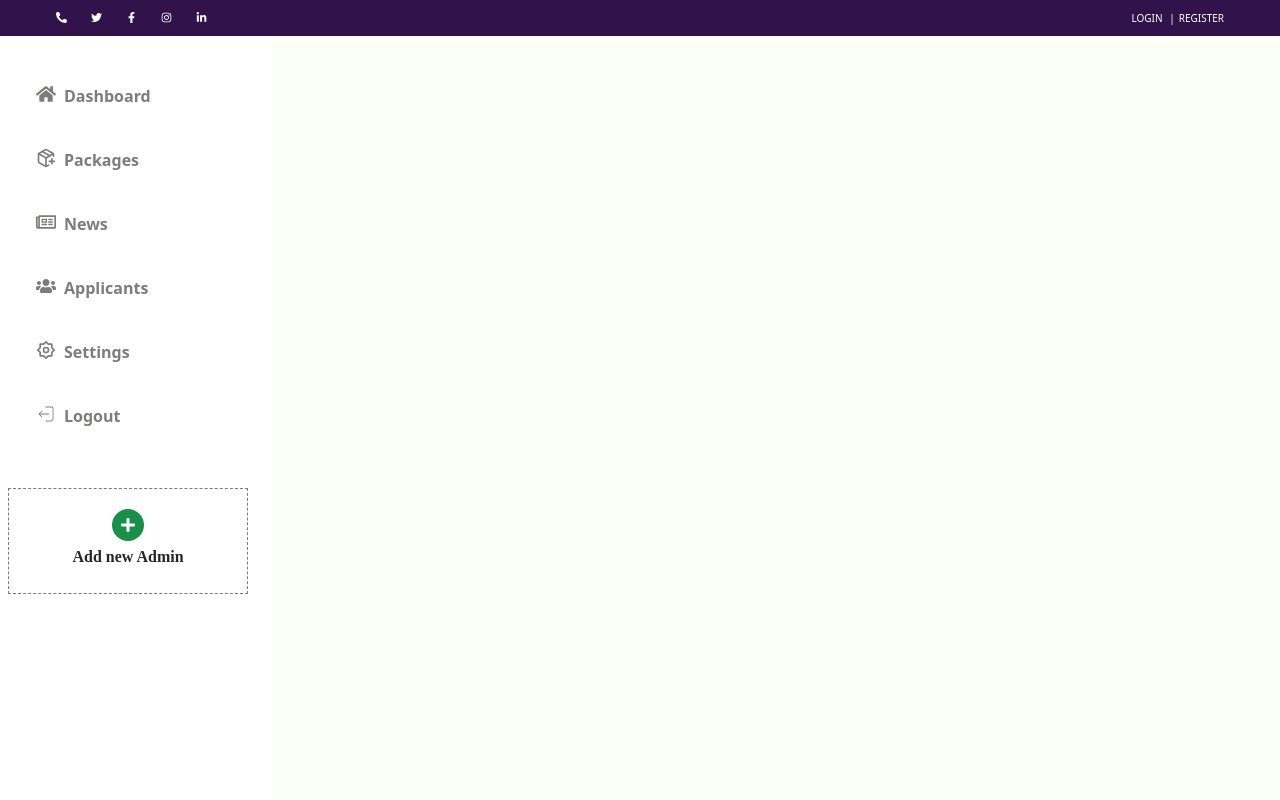
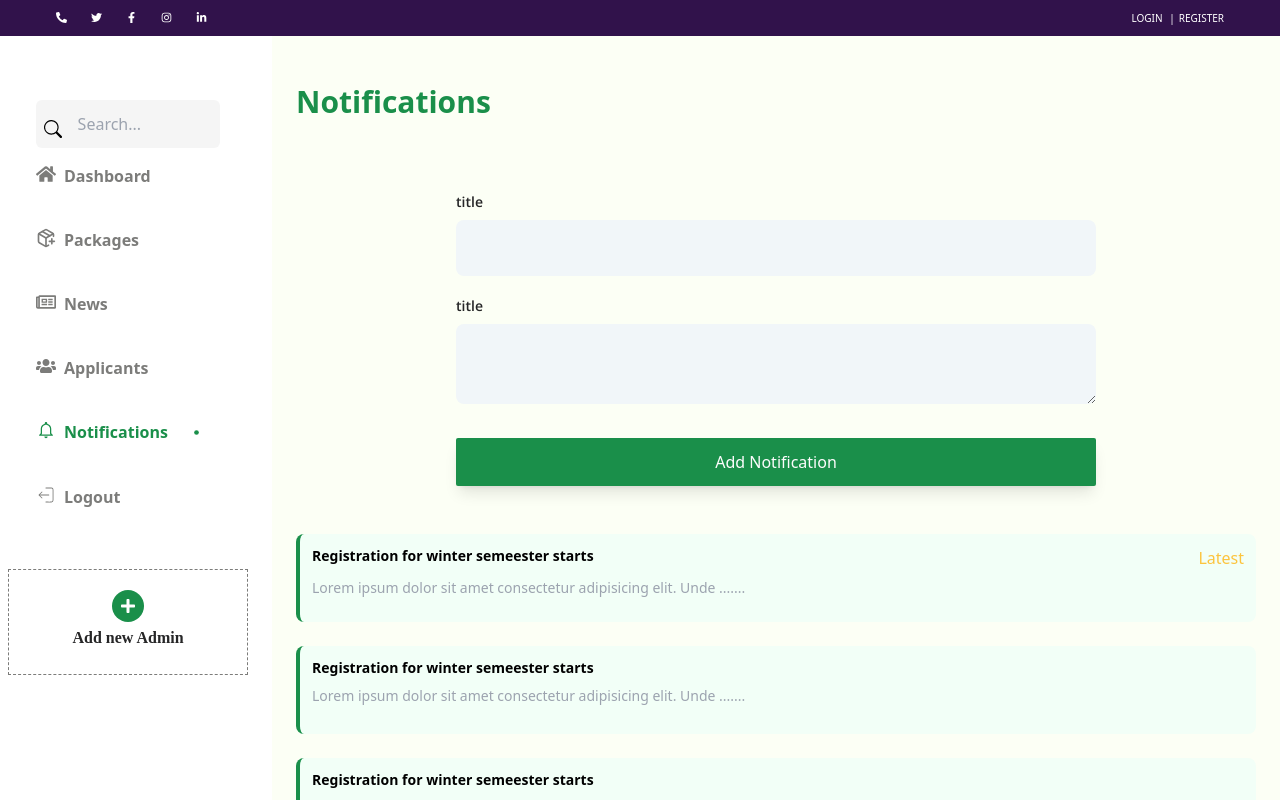
Before and after one commit to Yahckman1112/Itmaam-hajj, a React (Vite) app: page /user/notifications in a window 1280 px wide. Shown: the top 800 px of the page. Built offline with nearby package versions, Linux system fonts and the light colour scheme.

Commit message:
admin notification

```diff
--- a/src/pages/user/User.tsx
+++ b/src/pages/user/User.tsx
@@ -1,10 +1,10 @@
 import { Route, Routes } from "react-router-dom";
 import SideNav from "./components/sideNav";
 import Dashboard from "./pages/dashboard/Dashboard";
-import { FaAccessibleIcon } from "react-icons/fa";
 import TopBar from "../../components/appHeader/TopBar";
 import Packages from "./pages/packages/Packages";
 import Applicants from "./pages/applicants/Applicants";
+import Notification from "./pages/notification/Notification";
 
 function User() {
   return (
@@ -14,14 +14,13 @@ function User() {
         <div className=" w-64 mr-4 hidden lg:block">
           <SideNav />
         </div>
-        <div className="block lg:hidden">
-          <FaAccessibleIcon />{" "}
-        </div>
+
 
         <div className="max-h-screen overflow-y-scroll flex-1 p-6 bg-[#FCFFF5]">
           <Routes>
             <Route path="/packages" element={<Packages />} />
             <Route path="/applicants" element={<Applicants />} />
+            <Route path="/notifications" element={< Notification />} />
             <Route path="/" element={<Dashboard />} />
           </Routes>
         </div>
--- a/src/pages/user/components/sideNav.tsx
+++ b/src/pages/user/components/sideNav.tsx
@@ -2,7 +2,7 @@ import { FaPlus } from "react-icons/fa";
 
 import { CiLogout } from "react-icons/ci";
 
-import { Link, useLocation } from "react-router-dom";
+import { Link, useLocation, useNavigate } from "react-router-dom";
 import { BsDot } from "react-icons/bs";
 import { AuthNav } from "../../../utils/mocks/mocks";
 import CustomModal from "../../../components/modal/CustomModal";
@@ -11,10 +11,16 @@ import { useState } from "react";
 import { Input, Label } from "../pages/packages/package.styles";
 import { useFormik } from "formik";
 import * as Yup from "yup";
+import { BsSearch } from "react-icons/bs";
+import { FaAccessibleIcon } from "react-icons/fa";
+
+
+
 
 function SideNav() {
   const location = useLocation();
   const [isOpen, setIsOpen] = useState(false);
+  const navigate = useNavigate()
 
   const validateAdmin = () => {
     return Yup.object({
@@ -47,11 +53,27 @@ function SideNav() {
     },
   });
 
-  // console.log(formik.values);
+
+  const handleAddAdmin=()=>{
+    setIsOpen(true)
+    navigate('/user')
+  }
+
 
   return (
     <>
+
+
+      {/* <div className="block lg:hidden">
+          <FaAccessibleIcon size={30} />{" "}
+        </div> */}
+
+
       <div className=" pt-12 px-9">
+      <div className={`${'my-4 h-[3rem] bg-[#F5F5F5] rounded-md grid grid-cols-5 p-2  '} hideOnMobile`}>
+        <BsSearch size={18} className='mt-3' />
+        <input type="text" className={' outline-none col-span-4 bg-inherit '} placeholder="Search..." />
+      </div>
         {AuthNav.map((item: any, i: any) => (
           <Link key={i} to={item.path} className={` font-semibold  text-base `}>
             <div
@@ -90,7 +112,7 @@ function SideNav() {
         <div
           className="py-2 px-2 flex m-auto text-white cursor-pointer bg-[#1A8F4A] w-fit"
           style={{ borderRadius: "100%" }}
-          onClick={() => setIsOpen(true)}
+          onClick={handleAddAdmin}
         >
           <FaPlus />
         </div>
--- /dev/null
+++ b/src/pages/user/pages/notification/Notification.tsx
@@ -0,0 +1,113 @@
+import NotificationCard from "../../../../components/notificationCard/NotificationCard";
+import { Label, Input, TextArea } from "../packages/package.styles";
+import { BtnSubmit } from "./../packages/package.styles";
+import { useFormik } from "formik";
+import * as Yup from "yup";
+
+function Notification() {
+  const notifications = [
+    {
+      title: " Registration for winter semeester starts",
+      body: `   Lorem ipsum dolor sit amet consectetur adipisicing elit. Unde vel sint
+          aliquid dolorem in? Id, a. Aliquam, iure magni. Aliquam quasi nemo
+          consectetur laudantium, inventore iusto voluptatibus officia, vitae
+          voluptatum necessitatibus quo. Facere culpa alias vitae sint similique
+          hic ipsa?`,
+      latest: true,
+    },
+    {
+      title: " Registration for winter semeester starts",
+      body: `   Lorem ipsum dolor sit amet consectetur adipisicing elit. Unde vel sint
+          aliquid dolorem in? Id, a. Aliquam, iure magni. Aliquam quasi nemo
+          consectetur laudantium, inventore iusto voluptatibus officia, vitae
+          voluptatum necessitatibus quo. Facere culpa alias vitae sint similique
+          hic ipsa?`,
+      latest: false,
+    },
+    {
+      title: " Registration for winter semeester starts",
+      body: `   Lorem ipsum dolor sit amet consectetur adipisicing elit. Unde vel sint
+          aliquid dolorem in? Id, a. Aliquam, iure magni. Aliquam quasi nemo
+          consectetur laudantium, inventore iusto voluptatibus officia, vitae
+          voluptatum necessitatibus quo. Facere culpa alias vitae sint similique
+          hic ipsa?`,
+      latest: false,
+    },
+  ];
+
+  const validateNotification = () => {
+    return Yup.object({
+      title: Yup.string().required(" title is required"),
+      notification: Yup.string().required("  Notification is required"),
+
+    });
+  };
+
+  const formik = useFormik({
+    initialValues: {
+      title: "",
+      notification: "",
+      date: Date.now(),
+    },
+
+    validationSchema: validateNotification(),
+
+    onSubmit: (values) => {
+      console.log(values);
+
+      // @ts-ignore
+    //   formik.handleReset();
+    },
+  });
+
+  return (
+    <div>
+      <p className="text-[#1A8F4A] text-3xl font-bold py-6">Notifications</p>
+
+      <form className="my-12 px-6 md:px-40" onSubmit={formik.handleSubmit}>
+        <div className="mb-5">
+          <Label>title</Label>
+          <Input
+            name="title"
+            value={formik.values.title}
+            onChange={formik.handleChange}
+            onBlur={formik.handleBlur}
+          />
+          {formik.touched.title && formik.errors.title && (
+            <p className={"text-xs text-red-500"}>{formik.errors.title}</p>
+          )}
+        </div>
+        <div className="mb-5">
+          <Label>title</Label>
+          {/* < Text/> */}
+          <TextArea
+            name="notification"
+            value={formik.values.notification}
+            onChange={formik.handleChange}
+            onBlur={formik.handleBlur}
+          ></TextArea>
+          {formik.touched.notification && formik.errors.notification && (
+            <p className={"text-xs text-red-500"}>
+              {formik.errors.notification}
+            </p>
+          )}
+        </div>
+
+        <BtnSubmit type="submit">Add Notification</BtnSubmit>
+      </form>
+
+      <div>
+        {notifications.map((item: any, i: number) => (
+          <NotificationCard
+            title={item.title}
+            notification={item.body}
+            latest={item.latest}
+            key={i}
+          />
+        ))}
+      </div>
+    </div>
+  );
+}
+
+export default Notification;
--- a/src/pages/user/pages/packages/package.styles.ts
+++ b/src/pages/user/pages/packages/package.styles.ts
@@ -14,3 +14,10 @@ export const Input = styled.input.attrs({
 export const Select = styled.select.attrs({
     className:"  border-none outline-none w-full pl-3 mt-2 py-3 md:py-4 text-[#2E3033]  placeholder-[#8B9199] text-base font-normal  rounded-lg p-0 bg-[#F1F6F9] "
 })``
+export const TextArea = styled.textarea.attrs({
+    className:"  border-none outline-none w-full pl-3 mt-2 py-3 md:py-4 text-[#2E3033]  placeholder-[#8B9199] text-base font-normal  rounded-lg p-0 bg-[#F1F6F9] "
+})``
+export const BtnSubmit = styled.button.attrs({
+   className :"w-full bg-[#1A8F4A] py-3 mt-2 shadow-lg rounded-sm text-[#FCFCFC]"
+
+})``
--- a/src/utils/mocks/mocks.tsx
+++ b/src/utils/mocks/mocks.tsx
@@ -1,7 +1,6 @@
 import { FaHome, FaRegNewspaper, FaUsers  } from "react-icons/fa";
 import { LuPackagePlus } from "react-icons/lu";
-import { RiSettings2Line } from "react-icons/ri";
-
+import { IoMdNotificationsOutline } from "react-icons/io"
 
 export   const AuthNav = [
     {
@@ -29,9 +28,9 @@ export   const AuthNav = [
       location: ["/user/applicants"],
     },
     {
-      icon: <RiSettings2Line size={20} />,
-      name: "Settings",
-      path: "/user/settings",
-      location: ["/user/settings"],
+      icon: <IoMdNotificationsOutline size={20} />,
+      name: "Notifications",
+      path: "/user/notifications",
+      location: ["/user/notifications"],
     },
   ];
```
